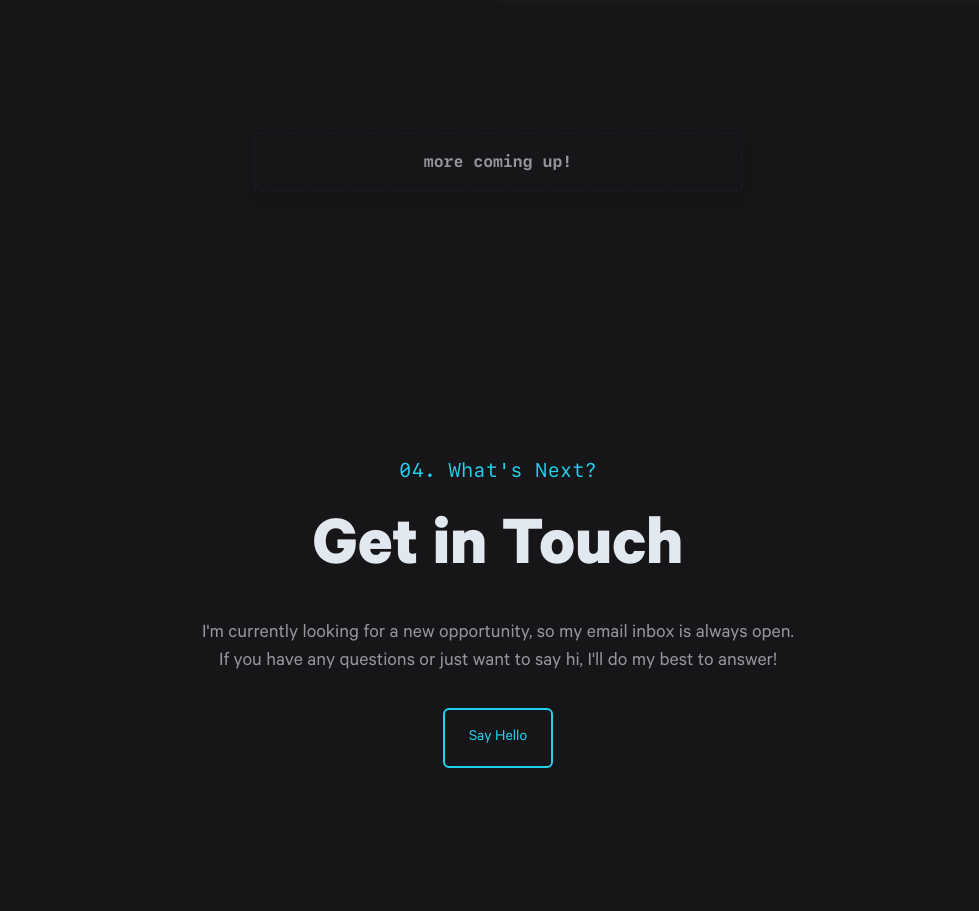
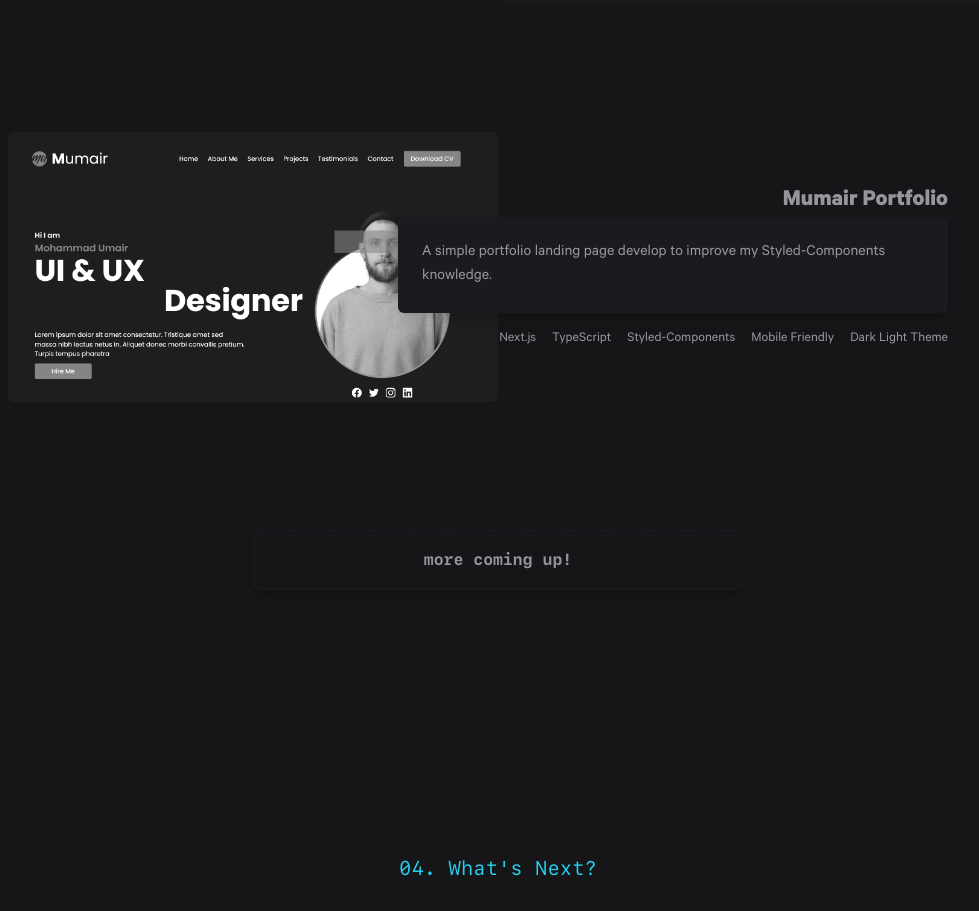
Before and after one commit to restlucas/v1.restlucas, a React (Vite) app: page / in a window 1280 px wide. Shown: the part 3220-4131 px from the top of the page, without its empty margins (142-1121 px from the left). Built offline with nearby package versions, Linux system fonts and the light colour scheme.

Commit message:
feat: new project

```diff
--- a/src/pages/Home.tsx
+++ b/src/pages/Home.tsx
@@ -260,6 +260,7 @@ export function Home() {
           </div>
 
           <div className="w-full flex flex-col gap-32">
+            {/* Couplespace */}
             <div className="relative">
               <div className="block lg:hidden">
                 <a
@@ -354,6 +355,7 @@ export function Home() {
               </div>
             </div>
 
+            {/* Bookly */}
             <div className="relative">
               <div className="block lg:hidden">
                 <a
@@ -451,6 +453,91 @@ export function Home() {
                 </a>
               </div>
             </div>
+
+            {/* Mumair portfolio */}
+            <div className="relative">
+              <div className="block lg:hidden">
+                <a
+                  target="_blank"
+                  href="https://mumair-portfolio-beta.vercel.app/"
+                  className="text-2xl font-bold duration-300 hover:text-blue-vibrant"
+                >
+                  Mumair Portfolio
+                </a>
+                <a
+                  target="_blank"
+                  href="https://mumair-portfolio-beta.vercel.app/"
+                >
+                  <img
+                    src="./mumair-portfolio.png"
+                    className="rounded-t-md lg:rounded-t-none lg:rounded-md grayscale duration-300 hover:grayscale-0 w-full h-auto"
+                  />
+                </a>
+                <div className="p-6 bg-secondary rounded-b-md w-full lg:w-[550px] shadow-lg">
+                  A simple portfolio landing page develop to improve my
+                  Styled-Components knowledge.
+                </div>
+                <div className="flex flex-wrap items-center justify-center gap-4 mt-4 text-sm">
+                  <span className="duration-300 hover:text-blue-vibrant cursor-pointer">
+                    Next.js
+                  </span>
+                  <span className="duration-300 hover:text-blue-vibrant cursor-pointer">
+                    TypeScript
+                  </span>
+                  <span className="duration-300 hover:text-blue-vibrant cursor-pointer">
+                    Styled-Components
+                  </span>
+                  <span className="duration-300 hover:text-blue-vibrant cursor-pointer">
+                    Mobile Friendly
+                  </span>
+                  <span className="duration-300 hover:text-blue-vibrant cursor-pointer">
+                    Dark Light Theme
+                  </span>
+                </div>
+              </div>
+
+              <div className="hidden lg:grid grid-cols-2">
+                <a
+                  target="_blank"
+                  href="https://mumair-portfolio-beta.vercel.app/"
+                >
+                  <img
+                    src="./mumair-portfolio.png"
+                    className="h-full w-full rounded-md grayscale duration-300 hover:grayscale-0"
+                  />
+                </a>
+                <div className="h-full flex flex-col items-end justify-center static lg:absolute right-10 top-0 bottom-0">
+                  <a
+                    target="_blank"
+                    href="https://mumair-portfolio-beta.vercel.app/"
+                    className="text-2xl font-bold duration-300 hover:text-blue-vibrant"
+                  >
+                    Mumair Portfolio
+                  </a>
+                  <div className="p-6 bg-secondary rounded-md w-full lg:w-[550px] shadow-lg">
+                    A simple portfolio landing page develop to improve my
+                    Styled-Components knowledge.
+                  </div>
+                  <div className="flex flex-wrap items-center justify-end gap-4 mt-4 text-sm">
+                    <span className="duration-300 hover:text-blue-vibrant cursor-pointer">
+                      Next.js
+                    </span>
+                    <span className="duration-300 hover:text-blue-vibrant cursor-pointer">
+                      TypeScript
+                    </span>
+                    <span className="duration-300 hover:text-blue-vibrant cursor-pointer">
+                      Styled-Components
+                    </span>
+                    <span className="duration-300 hover:text-blue-vibrant cursor-pointer">
+                      Mobile Friendly
+                    </span>
+                    <span className="duration-300 hover:text-blue-vibrant cursor-pointer">
+                      Dark Light Theme
+                    </span>
+                  </div>
+                </div>
+              </div>
+            </div>
           </div>
 
           <div className="w-full flex items-center justify-center">
```
Also changed, not shown: public/mumair-portfolio.png (added).
